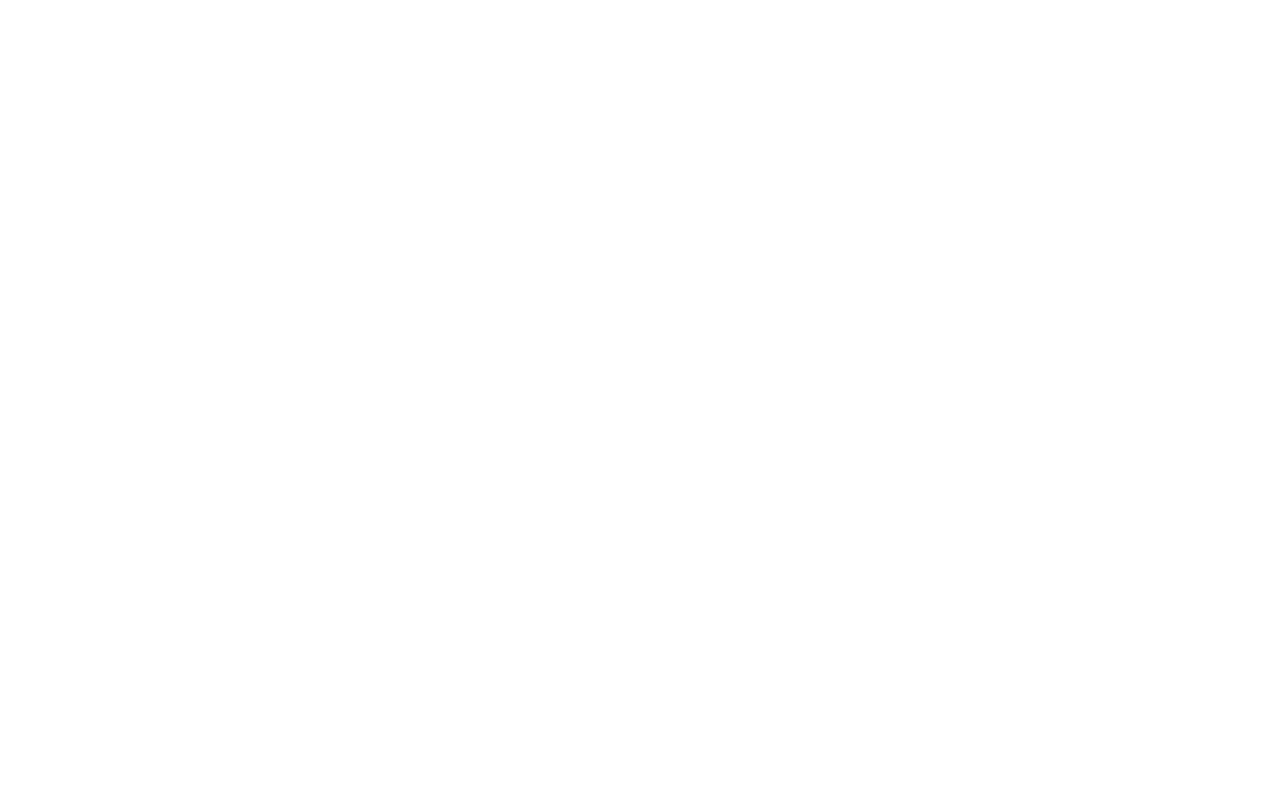
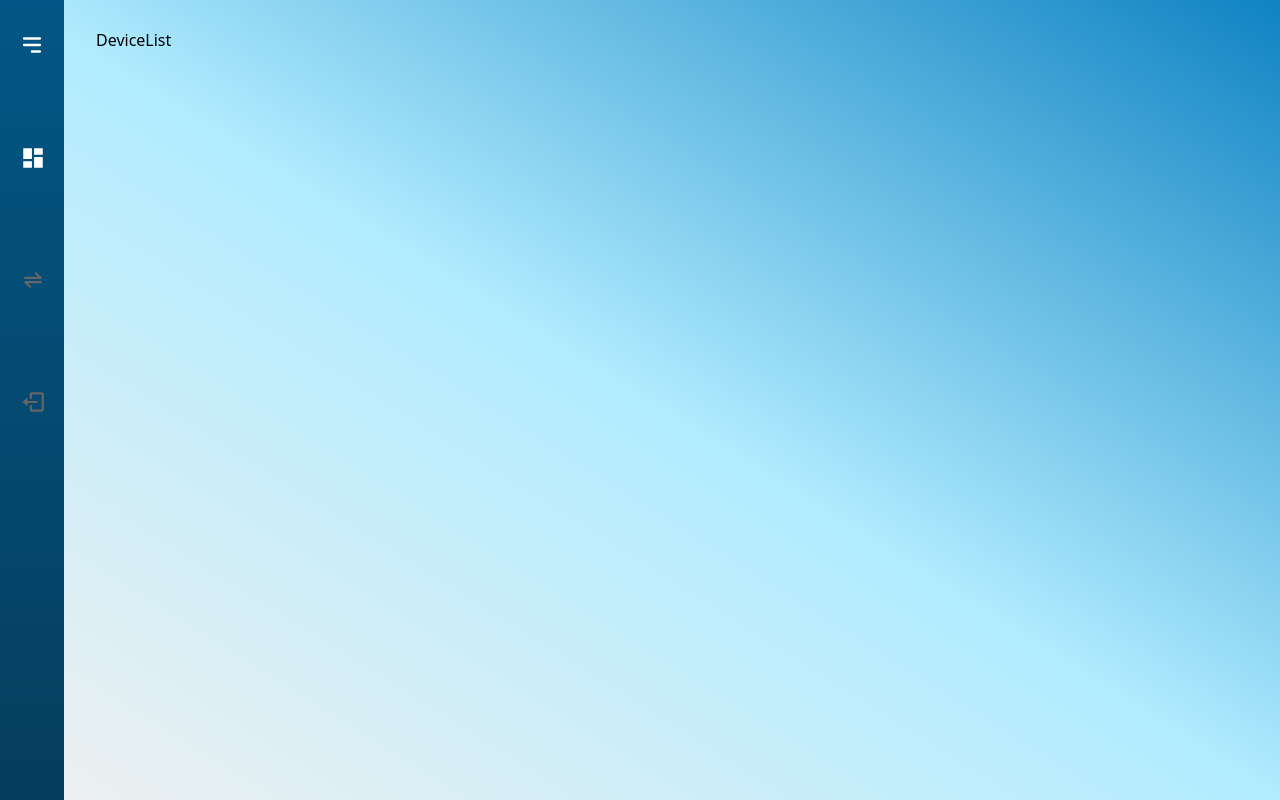
Before and after one commit to Bose-Siddharth/carbsense, a React (Create React App) app: page /device-list in a window 1280 px wide. Before the commit this address had no page. Built offline with nearby package versions, Linux system fonts and the light colour scheme; the HTML template or start-up script is replaced by a standard one.

Commit message:
fixing layout

```diff
--- a/src/App.js
+++ b/src/App.js
@@ -2,7 +2,7 @@
 import Dashboard from './Pages/Dashboard';
 import Login from './Pages/Login';
 import Monitor from './Pages/Monitor';
-// import UserRegistration from './Pages/Admin/UserRegistration';
+import DeviceList from './Pages/DeviceList';
 import { BrowserRouter, Routes, Route } from 'react-router-dom';
 import PrivateRoutes from './Utils/PrivateRoutes';
 
@@ -13,7 +13,7 @@
         <Route path="/sign-in" element={<Login />} />
         <Route path="/" exact element={<PrivateRoutes />}>
           <Route path="/" exact element={<Dashboard />} />
-          {/* <Route path="user-register" element={<UserRegistration />} /> */}
+          <Route path="device-list" element={<DeviceList />} />
           <Route path="monitor" element={<Monitor />} />
         </Route>
       </Routes>
--- a/src/Components/Layout.jsx
+++ b/src/Components/Layout.jsx
@@ -8,7 +8,7 @@
       <div className="fixed z-10 h-screen">
         <SideBar />
       </div>
-      <main className="pl-20 w-full relative z-0 min-h-screen h-full">{children}</main>
+      <main className="px-24 pt-7 w-full relative z-0 min-h-screen h-full">{children}</main>
     </section>
   );
 }
--- a/src/Components/Sidebar/index.jsx
+++ b/src/Components/Sidebar/index.jsx
@@ -1,6 +1,7 @@
 import React, { useEffect, useState } from 'react';
 import { HiMenuAlt3 } from 'react-icons/hi';
 import { RiDashboardFill } from 'react-icons/ri';
+import { BiTransferAlt, BiLogOut } from 'react-icons/bi';
 import { Link } from 'react-router-dom';
 
 function index() {
@@ -39,7 +40,7 @@
   return (
     <div
       className={`bg-gradient-to-b from-[#035685] to-[#053E5E] h-full ${
-        device === 'mobile' ? `${active ? 'w-72' : ''}` : 'w-16'
+        device === 'mobile' ? `${active ? 'w-72' : 'w-16'}` : 'w-16'
       } duration-500 px-4 py-5 flex flex-col justify-between `}>
       <div>
         <div className="py-3 flex justify-end">
@@ -51,15 +52,15 @@
             onClick={() => setActive(!active)}
           />
         </div>
-        <div className=" top-20 flex flex-col gap-4 relative">
+        <div className=" flex flex-col top-[20%] right-1 gap-20 relative">
           <Link
             to={'/'}
-            className={`group flex items-center text-sm gap-3.5 font-medium p-2 hover:bg-blue-100 bg-opacity-10 rounded-md`}>
+            className={`group flex text-sm gap-3.5 font-medium p-2 hover:bg-white hover:bg-opacity-50 rounded-md`}>
             <div>
               {React.createElement(RiDashboardFill, {
                 size: 26,
                 className: `${selected === 'Dashboard' ? 'text-[#fff]' : 'text-[#666]'} ${
-                  active ? 'mr-4' : ''
+                  active ? 'm-auto' : 'm-auto'
                 }`,
                 onClick: () => setSelected('Dashboard')
               })}
@@ -85,6 +86,72 @@
               Dashboard
             </h2>
           </Link>
+          <Link
+            to={'/device-list'}
+            className={`group flex text-sm gap-3.5 font-medium p-2 hover:bg-white hover:bg-opacity-50 rounded-md`}>
+            <div>
+              {React.createElement(BiTransferAlt, {
+                size: 26,
+                className: `${selected === 'DeviceList' ? 'text-[#fff]' : 'text-[#666]'} ${
+                  active ? 'm-auto' : 'm-auto'
+                }`,
+                onClick: () => setSelected('DeviceList')
+              })}
+            </div>
+            <h2
+              style={{ transitionDelay: `${0 * 2}00ms` }}
+              className={`${
+                selected === 'DeviceList'
+                  ? `text-[#fff] whitespace-pre duration-500 ${
+                      !active && 'opacity-0 translate-x-28 overflow-hidden'
+                    }`
+                  : `text-[#666666] whitespace-pre duration-500 ${
+                      !active && 'opacity-0 translate-x-28 overflow-hidden'
+                    }`
+              }`}
+              onClick={() => setSelected('DeviceList')}>
+              Device List
+            </h2>
+            <h2
+              className={` ${
+                active ? ' hidden' : ''
+              } absolute left-48 bg-white font-semibold whitespace-pre rounded-md drop-shadow-lg px-0 py-0 w-0 overflow-hidden group-hover:px-2 group-hover:py-1 group-hover:left-14 group-hover:duration-300 group-hover:w-fit`}>
+              Device List
+            </h2>
+          </Link>
+          <Link
+            to={'/sign-in'}
+            className={`group flex text-sm gap-3.5 font-medium p-2 hover:bg-white hover:bg-opacity-50 rounded-md`}>
+            <div>
+              {React.createElement(BiLogOut, {
+                size: 26,
+                className: `${selected === 'Logout' ? 'text-[#fff]' : 'text-[#666]'} ${
+                  active ? 'm-auto' : 'm-auto'
+                }`,
+                onClick: () => setSelected('Logout')
+              })}
+            </div>
+            <h2
+              style={{ transitionDelay: `${0 * 2}00ms` }}
+              className={`${
+                selected === 'Logout'
+                  ? `text-[#fff] whitespace-pre duration-500 ${
+                      !active && 'opacity-0 translate-x-28 overflow-hidden'
+                    }`
+                  : `text-[#666666] whitespace-pre duration-500 ${
+                      !active && 'opacity-0 translate-x-28 overflow-hidden'
+                    }`
+              }`}
+              onClick={() => setSelected('Logout')}>
+              Logout
+            </h2>
+            <h2
+              className={` ${
+                active ? ' hidden' : ''
+              } absolute left-48 bg-white font-semibold whitespace-pre rounded-md drop-shadow-lg px-0 py-0 w-0 overflow-hidden group-hover:px-2 group-hover:py-1 group-hover:left-14 group-hover:duration-300 group-hover:w-fit`}>
+              Logout
+            </h2>
+          </Link>
         </div>
       </div>
     </div>
--- /dev/null
+++ b/src/Pages/DeviceList/index.jsx
@@ -0,0 +1,7 @@
+import React from 'react';
+
+function index() {
+  return <div>DeviceList</div>;
+}
+
+export default index;
```
Also changed, not shown: 1 other file (tests, documents, lock files or other folders).
